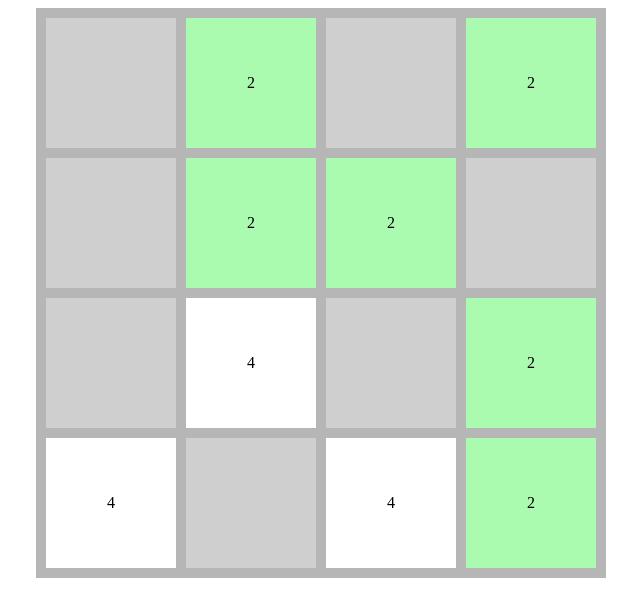
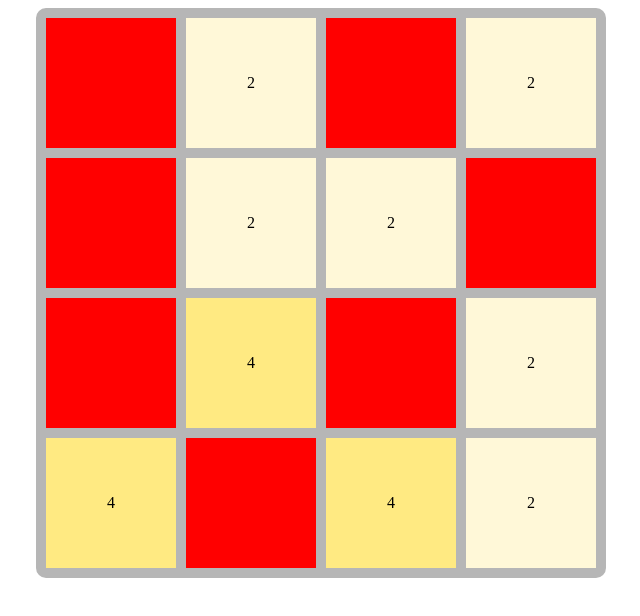
Before and after one commit to Maiki02/game2048, an Angular app: page /game in a window 1280 px wide. Shown: the top 616 px of the page, without its empty margins (72-712 px from the left). Built offline with nearby package versions, Linux system fonts and the light colour scheme.

Commit message:
Se le asigna color a las celdas y se modulariza en un archivo a parte

```diff
--- a/src/app/components/game/game.component.html
+++ b/src/app/components/game/game.component.html
@@ -1,6 +1,7 @@
 <div class="container-game">
     <div class="row" *ngFor="let row of game.board; index as i">
-        <div class="col {{value | numToString}}" [ngClass]="{'first-row': i==0, 'final-row':i==game.board.length - 1, 'first-column': j==0, 'final-column': j==row.length -1}" *ngFor="let value of row; index as j">
+        <div class="col cell {{value | numToString}}" [ngClass]="{'first-row': i==0, 'final-row':i==game.board.length - 1, 'first-column': j==0, 'final-column': j==row.length -1}" *ngFor="let value of row; index as j">
+
             <span>{{value ==0? '': value}}</span>
             <!--<span>{{i + " " +j}}</span>-->
         </div>
--- a/src/app/components/game/game.component.scss
+++ b/src/app/components/game/game.component.scss
@@ -1,7 +1,13 @@
+@import url("./../../shared/styles/cell-colors.scss");
+//@import url('./../../shared/styles/vars.scss');
+
+
 $BACKGROUND_DEFAULT: #cfcfcf;
 $BACKGROUND_BORDER: #b6b6b6;
 $BORDER_CELL:5px;
-$MAX_WIDTH_CELL:40px;
+$BORDER_RADIUS:10px;
+$MAX_WIDTH_CELL:130px;
+
 
 
 .container-game{
@@ -26,7 +32,6 @@ $MAX_WIDTH_CELL:40px;
     min-height: $MAX_WIDTH_CELL;
     max-width: $MAX_WIDTH_CELL;
     max-height: $MAX_WIDTH_CELL;
-    padding: 45px;
     border: $BORDER_CELL solid $BACKGROUND_BORDER;
 }
 
@@ -46,10 +51,23 @@ $MAX_WIDTH_CELL:40px;
     border-right: $BORDER_CELL*2 solid $BACKGROUND_BORDER;
 }
 
-.cero{
-    background: $BACKGROUND_DEFAULT
+.first-row.first-column{
+    border-top-left-radius:$BORDER_RADIUS;
 }
 
-.dos{
-    background:#aafaaf
+.first-row.final-column{
+    border-top-right-radius: $BORDER_RADIUS;
 }
+
+.final-row.first-column{
+    border-bottom-left-radius: $BORDER_RADIUS;
+}
+
+.final-row.final-column{
+    border-bottom-right-radius: $BORDER_RADIUS;
+}
+
+
+.cero{
+    background:$BACKGROUND_DEFAULT;
+}
--- a/src/app/shared/pipes/num-to-string.pipe.ts
+++ b/src/app/shared/pipes/num-to-string.pipe.ts
@@ -8,9 +8,7 @@ export class NumToStringPipe implements PipeTransform {
   transform(value: number): string {
     switch(value){
       case 0: return 'cero'; break;
-      case 1: return 'uno'; break;
       case 2: return 'dos'; break;
-      case 3: return 'tres'; break;
       case 4: return 'cuatro'; break;
       case 8: return 'ocho'; break;
       case 16: return 'dieciseis'; break;
--- /dev/null
+++ b/src/app/shared/styles/cell-colors.scss
@@ -0,0 +1,59 @@
+
+
+$BACKGROUND_DEFAULT_2: #cfcfcf;
+
+.cero{
+    background:red !important;
+}
+
+.dos{
+    background:#fff8d8;
+}
+
+.cuatro{
+    background:#ffea82;
+}
+
+.ocho{
+    background:#ffe100
+}
+
+.dieciseis{
+    background:#f99d1c
+}
+
+.treinta-y-dos{
+    background:#a44118
+}
+
+.sesenta-y-cuatro{
+    background:#55bfeb;
+}
+
+.ciento-veintiocho{
+    background:#12959f;
+}
+
+.doscientos-cincuenta-y-seis{
+    background:#233f83;
+}
+
+.quinientos-doce{
+    background:#49a046;
+}
+
+.mil-veinticuatro{
+    background:#ee3042;
+}
+
+.dos-mil-cuarenta-ocho{
+    background:#6950a1;
+}
+
+.cuatro-mil-noventa-seis{
+    background:#e1058c;
+}
+
+.default{
+    background:#000000;
+}
--- /dev/null
+++ b/src/app/shared/styles/vars.scss
@@ -0,0 +1,5 @@
+$BACKGROUND_DEFAULT: #cfcfcf;
+$BACKGROUND_BORDER: #b6b6b6;
+$BORDER_CELL:5px;
+$BORDER_RADIUS:10px;
+$MAX_WIDTH_CELL:130px;
```
